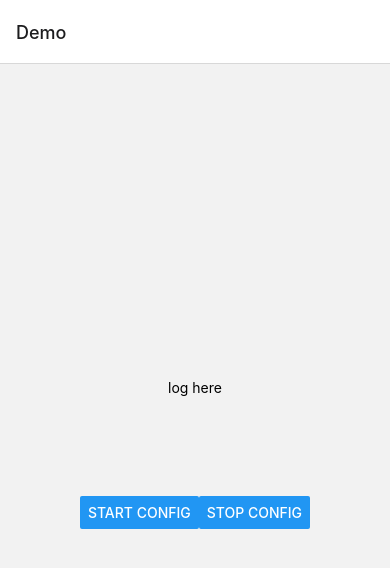
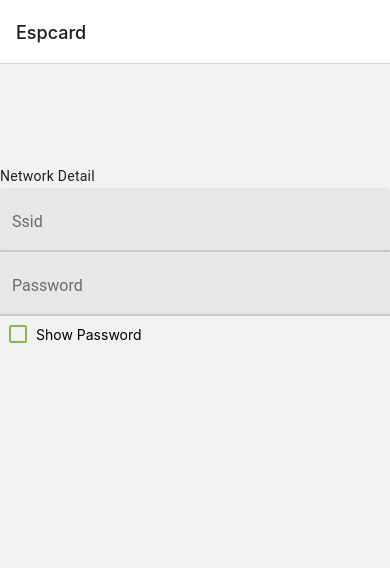
Before and after one commit to Mr-Rakshit/Smartjar, a React Native app in the folder container-app/: screen /Espcard in a window 390 px wide. Shown: the top 568 px of the page. Built offline with nearby package versions, Linux system fonts and the light colour scheme.

Commit message:
changes made in espconfig component

```diff
--- a/container-app/App.js
+++ b/container-app/App.js
@@ -19,6 +19,11 @@ export default function App() {
   return (
     <NavigationContainer>
       <Stack.Navigator>
+        <Stack.Screen
+          // options={{ headerShown: false }}
+          name="Espcard"
+          component={Espcard}
+        />
         <Stack.Screen
           // options={{ headerShown: false }}
           name="Demo"
--- a/container-app/components/Espcard.js
+++ b/container-app/components/Espcard.js
@@ -3,14 +3,25 @@ import { StyleSheet, Text, View } from "react-native";
 import { TextInput, Checkbox, Paragraph } from "react-native-paper";
 
 const Espcard = (props) => {
+  const [ssid, setssid] = useState();
   const [password, setpassword] = useState();
   const [checked, setchecked] = useState(false);
   return (
     <View style={{ marginTop: 100 }}>
-      <Paragraph style={{ fontFamily: "Lexend-SemiBold" }}>
+      <Paragraph style={{ }}>
         Network Detail
       </Paragraph>
-      <Text >SSID: {props.ssid}</Text>
+      <TextInput
+        label="Ssid"
+        selectionColor="black"
+        activeOutlineColor="black"
+        outlineColor="black"
+        activeUnderlineColor="black"
+        value={ssid}
+        onChangeText={(ssid) => {
+          setpassword(ssid), console.log;
+        }}
+      />
       <TextInput
         label="Password"
         selectionColor="black"
```
Also changed, not shown: container-app/screens/Smartconfig.js (+7 -4 lines).
